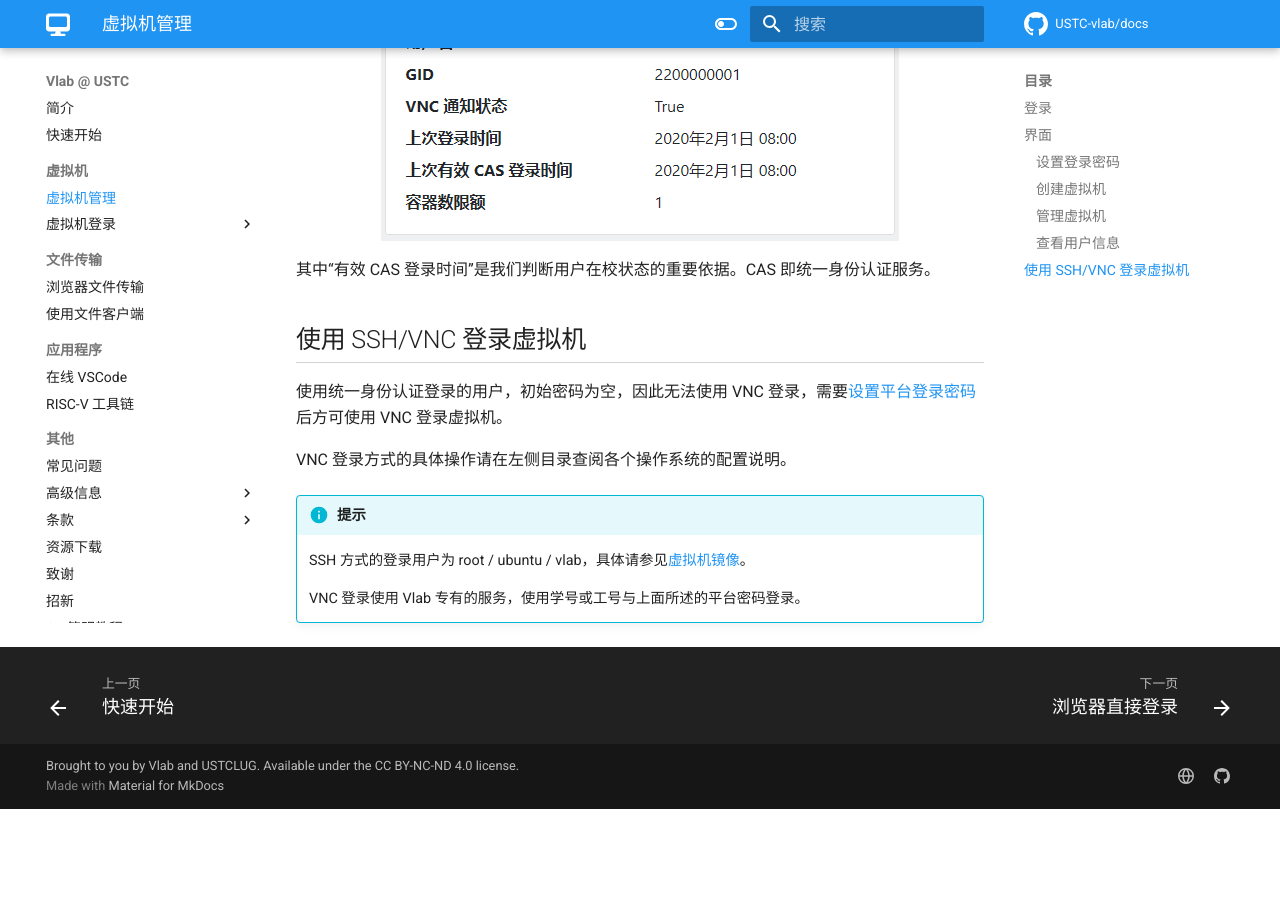
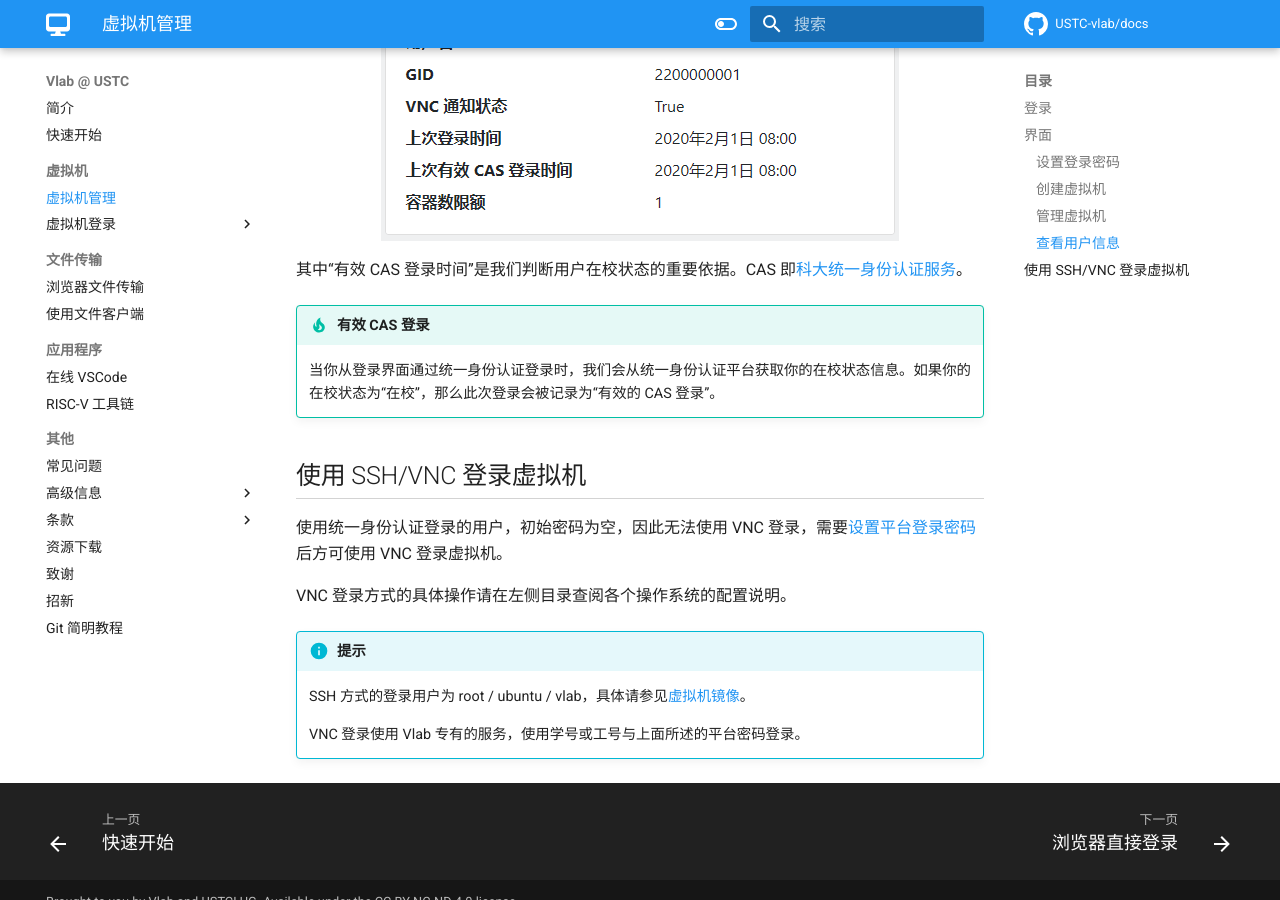
Before and after one commit to USTC-vlab/docs, an MkDocs documentation site: the page built from docs/web.md, in a window 1280 px wide and 900 px high, scrolled down 2597 px. Built offline with MkDocs 1.6.1 and Material for MkDocs 9.7.7, drawn with Linux system fonts in a browser that asks for light colours; comment, search, counter and statistics services are not loaded; before the commit the page ends 3406 px from its top, so only the background shows below that.

Commit message:
web: Add details on "valid CAS login"

```diff
--- a/docs/web.md
+++ b/docs/web.md
@@ -68,7 +68,11 @@
 
 ![User Info](images/userinfo.png)
 
-其中“有效 CAS 登录时间”是我们判断用户在校状态的重要依据。CAS 即统一身份认证服务。
+其中“有效 CAS 登录时间”是我们判断用户在校状态的重要依据。CAS 即[科大统一身份认证服务](https://passport.ustc.edu.cn/login)。
+
+!!! tip "有效 CAS 登录"
+
+    当你从登录界面通过统一身份认证登录时，我们会从统一身份认证平台获取你的在校状态信息。如果你的在校状态为“在校”，那么此次登录会被记录为“有效的 CAS 登录”。
 
 ## 使用 SSH/VNC 登录虚拟机 {#login-vm}
 
```
